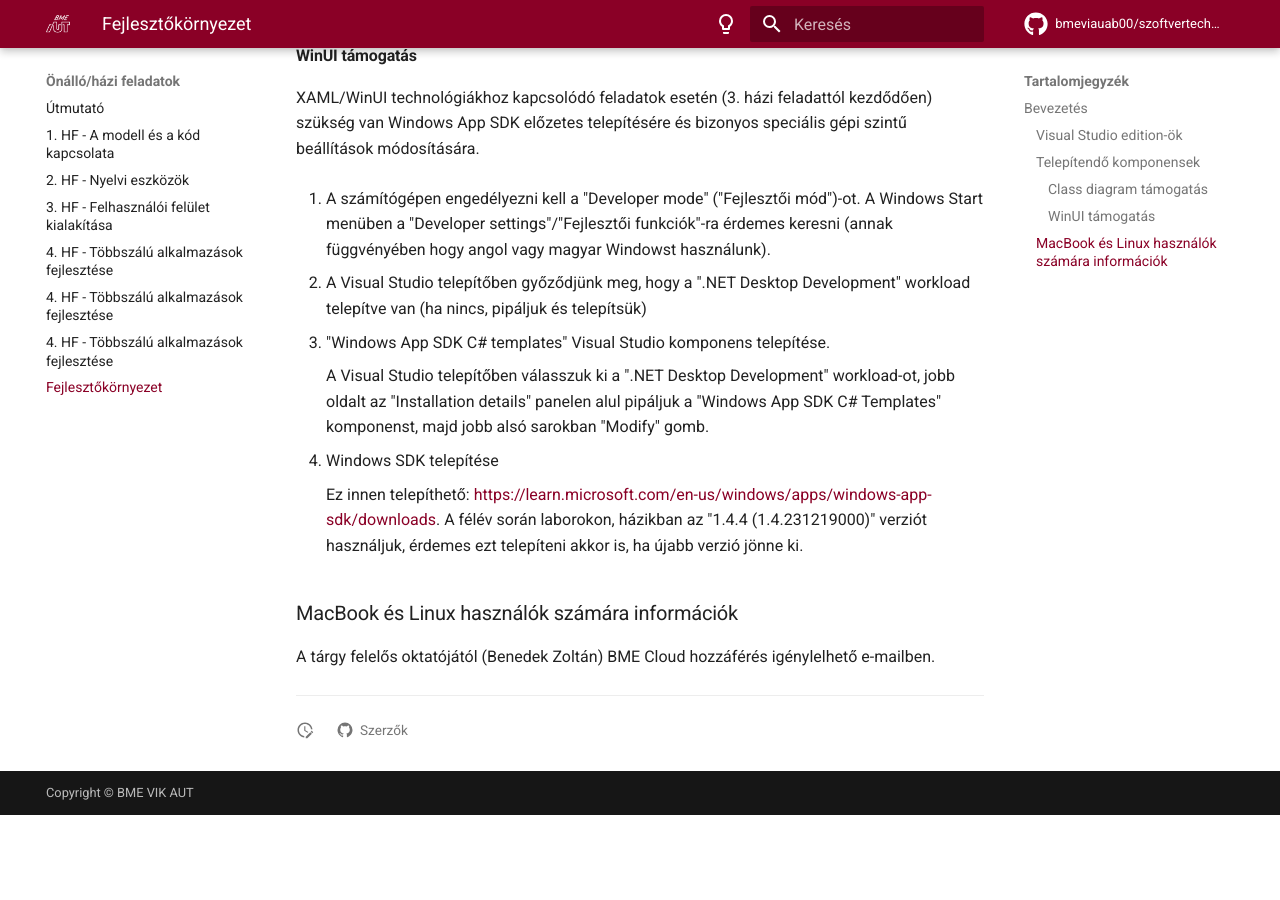
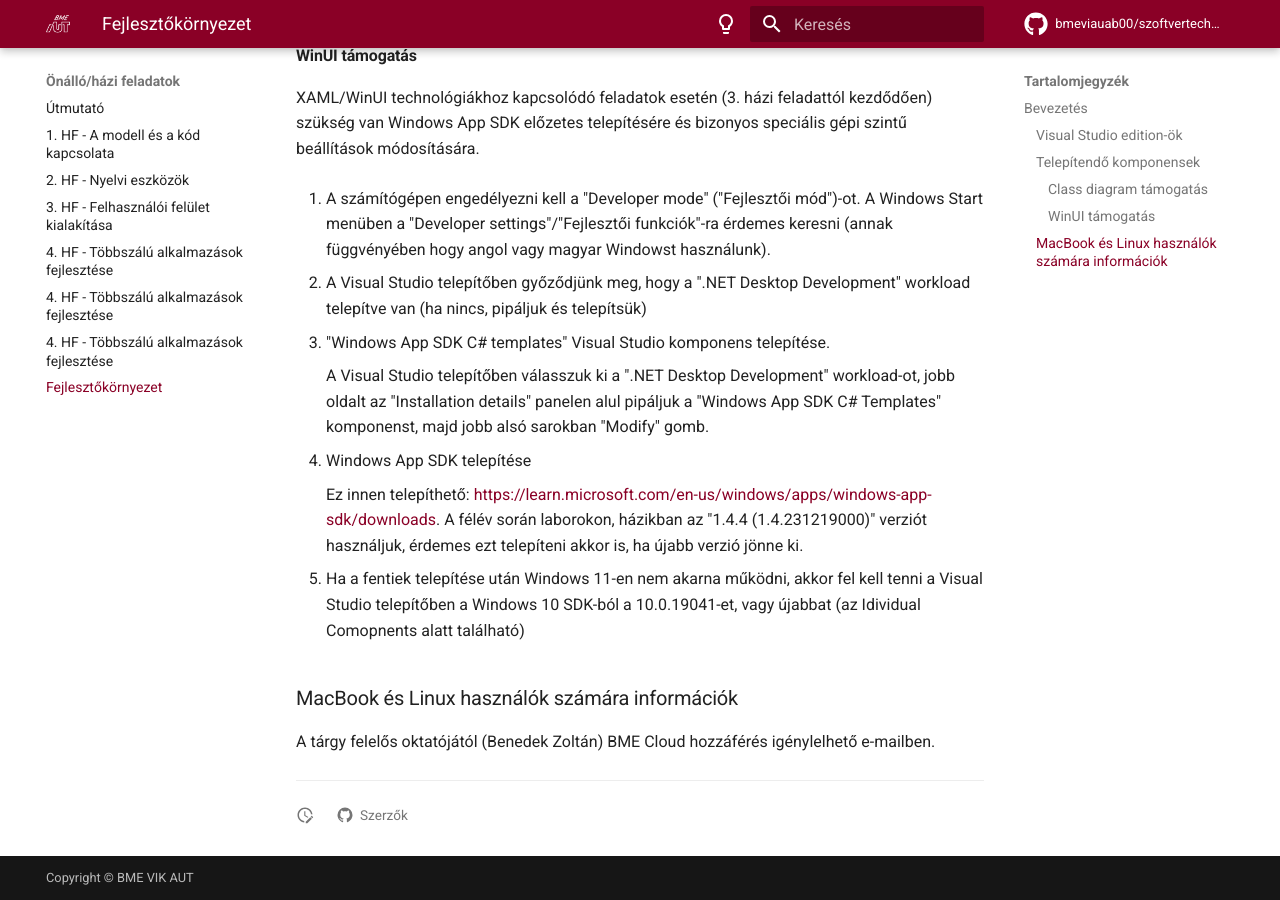
Before and after one commit to bmeviauab00/szoftvertechnikak, an MkDocs documentation site: the page built from docs/hazi/fejlesztokornyezet/index.md, in a window 1280 px wide and 900 px high, scrolled down 1711 px. Built offline with MkDocs 1.6.1 and Material for MkDocs 9.7.7, drawn with Linux system fonts in a browser that asks for light colours; comment, search, counter and statistics services are not loaded; the version menu is left out; before the commit the page ends 2526 px from its top, so only the background shows below that.

Commit message:
HF 3 Windows 10 SDK telepítés

```diff
--- a/docs/hazi/fejlesztokornyezet/index.md
+++ b/docs/hazi/fejlesztokornyezet/index.md
@@ -50,9 +50,11 @@
 
     A Visual Studio telepítőben válasszuk ki a ".NET Desktop Development" workload-ot, jobb oldalt az "Installation details" panelen alul pipáljuk a "Windows App SDK C# Templates" komponenst, majd jobb alsó sarokban "Modify" gomb.
 
-4. Windows SDK telepítése
+4. Windows App SDK telepítése
 
     Ez innen telepíthető: https://learn.microsoft.com/en-us/windows/apps/windows-app-sdk/downloads. A félév során laborokon, házikban az "1.4.4 (1.4.231219000)" verziót használjuk, érdemes ezt telepíteni akkor is, ha újabb verzió jönne ki.
+
+5. Ha a fentiek telepítése után Windows 11-en nem akarna működni, akkor fel kell tenni a Visual Studio telepítőben a Windows 10 SDK-ból a 10.0.19041-et, vagy újabbat (az Idividual Comopnents alatt található)
 
 ### MacBook és Linux használók számára információk
 
```
